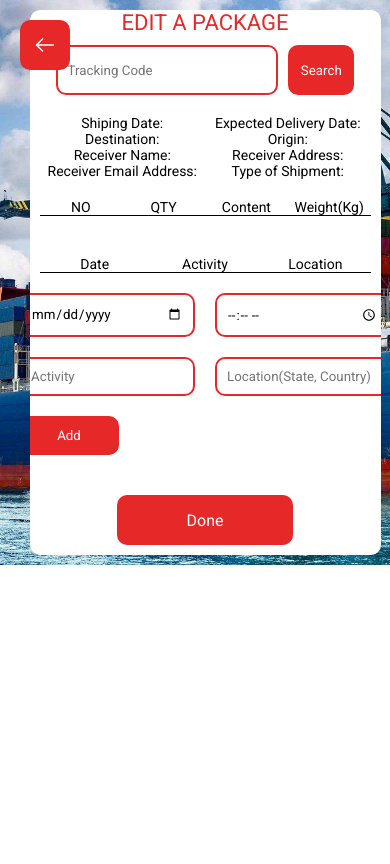
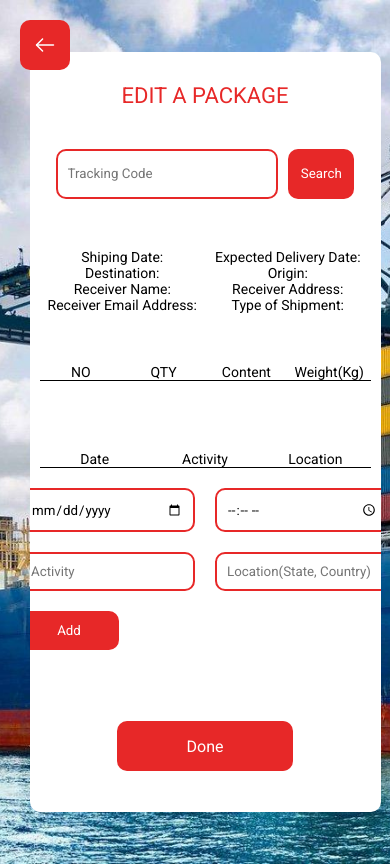
Before and after one commit to ronaldkelechi11/sussex-logistics, a React (Vite) app: page /admin/edit in a window 390 px wide. Built offline with nearby package versions, Linux system fonts and the light colour scheme.

Commit message:
Media query fixes

```diff
--- a/src/components/admin/AdminEdit.scss
+++ b/src/components/admin/AdminEdit.scss
@@ -175,7 +175,7 @@
 
 @media screen and (max-width: 440px) {
     .adminEdit {
-        height: auto;
+        // height: auto;
         width: 100vw;
         padding: 10px !important;
     }
```
